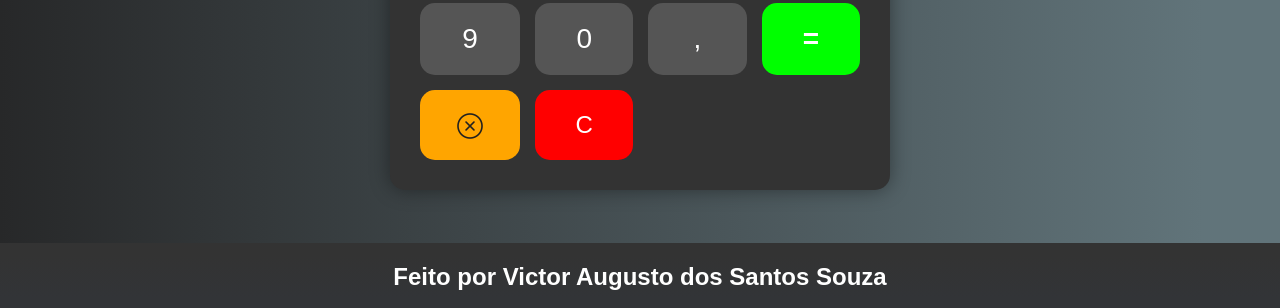
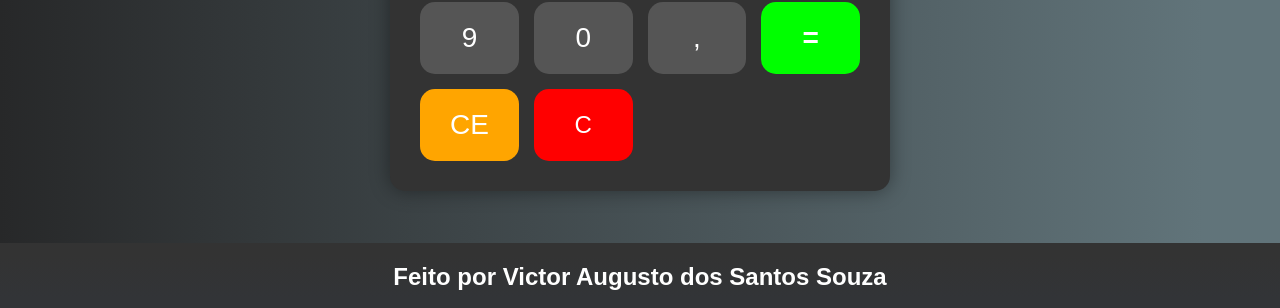
Before and after one commit to Victor-S4ntos/treinamento-desafio-2, a plain HTML site: page index.html in a window 1280 px wide. Shown: the part 489-797 px from the top of the page. Drawn offline with Linux system fonts and the light colour scheme.

Commit message:
Fazendo mais ajustes.

```diff
--- a/index.html
+++ b/index.html
@@ -30,7 +30,7 @@
             <button class="operator_ botoes">0</button>
             <button class="operator_ botoes">,</button>
             <button class="igual" id="igual">=</button>
-            <button class="apagar" id="apagar"><img src="./img/8687042_ic_fluent_dismiss_circle_regular_icon.png" alt=""></button>
+            <button class="apagar" id="apagar">CE</button>
             <button class="limpar" id="limpar">C</button>
         </div>
     </div>
--- a/style.css
+++ b/style.css
@@ -98,17 +98,9 @@ button:hover {
 .apagar {
     background-color: orange;
     background-size: contain;
-    width: 100px;
-    height: 70px;
     justify-content: center;
     text-align: center;
 }
-
-img {
-    height: 3.99vh;
-    padding: 0em 0em 5em 0em;
-}
-
 .apagar:hover {
     background-color: darkorange;
 }
```
Also changed, not shown: img/8687042_ic_fluent_dismiss_circle_regular_icon.png (deleted).
